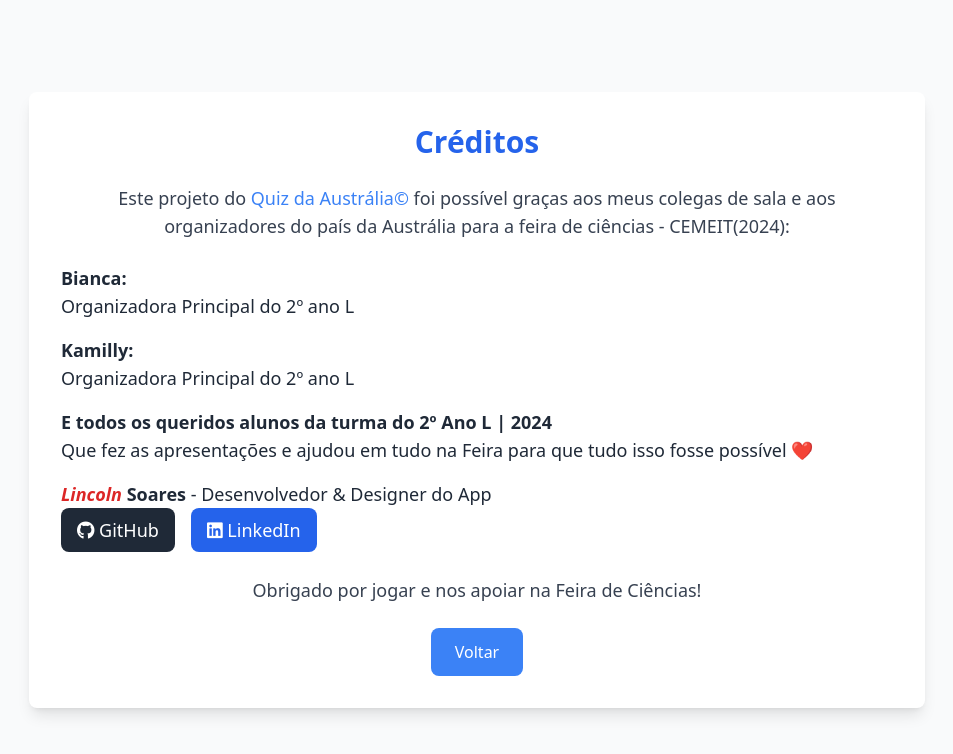
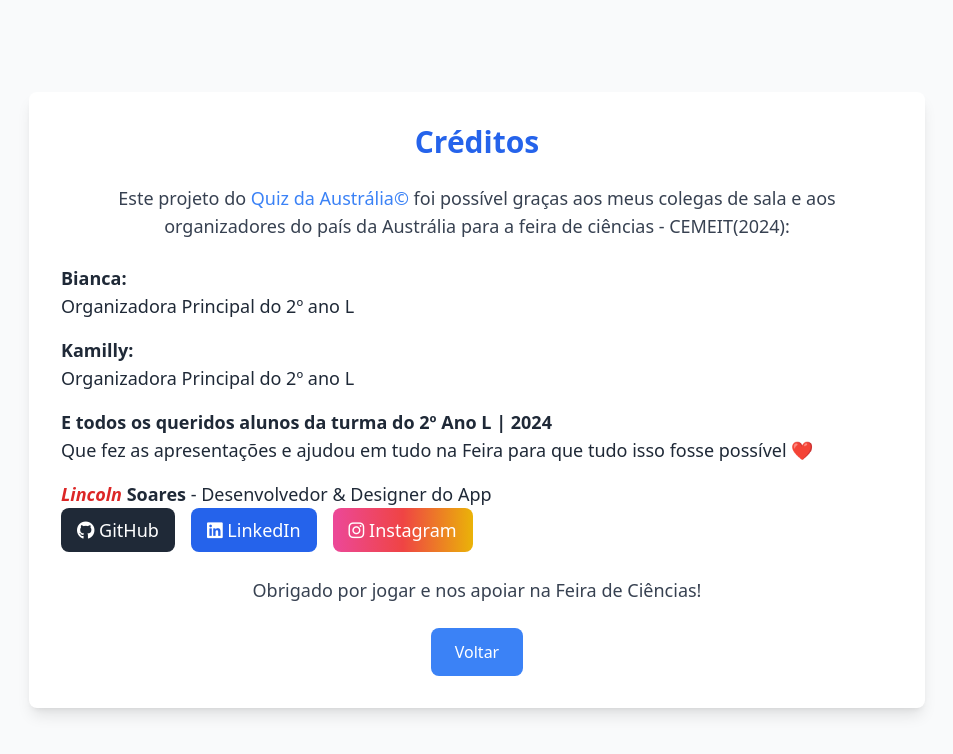
Before and after one commit to LincolnDevloper/Quiz-Australia, a React (Vite) app in the folder quiz-australia/: page /credits in a window 1280 px wide. Shown: the top 754 px of the page, without its empty margins (163-1116 px from the left). Built offline with nearby package versions, Linux system fonts and the light colour scheme.

Commit message:
finaliazado (V 1.0)

```diff
--- a/quiz-australia/src/components/CreditsPage.jsx
+++ b/quiz-australia/src/components/CreditsPage.jsx
@@ -54,6 +54,13 @@ const CreditsPage = () => {
 							>
 								<i className="fa-brands fa-linkedin"></i> LinkedIn
 							</a>
+							<a
+								href="https://instagram.com/seu-usuario"
+								target="_blank"
+								className="px-4 py-2 bg-gradient-to-r from-pink-500 via-red-500 to-yellow-500 text-white rounded-lg hover:opacity-90 focus:ring-2 focus:ring-pink-400"
+							>
+								<i className="fa-brands fa-instagram"></i> Instagram
+							</a>
 						</div>
 					</li>
 				</ul>
```
